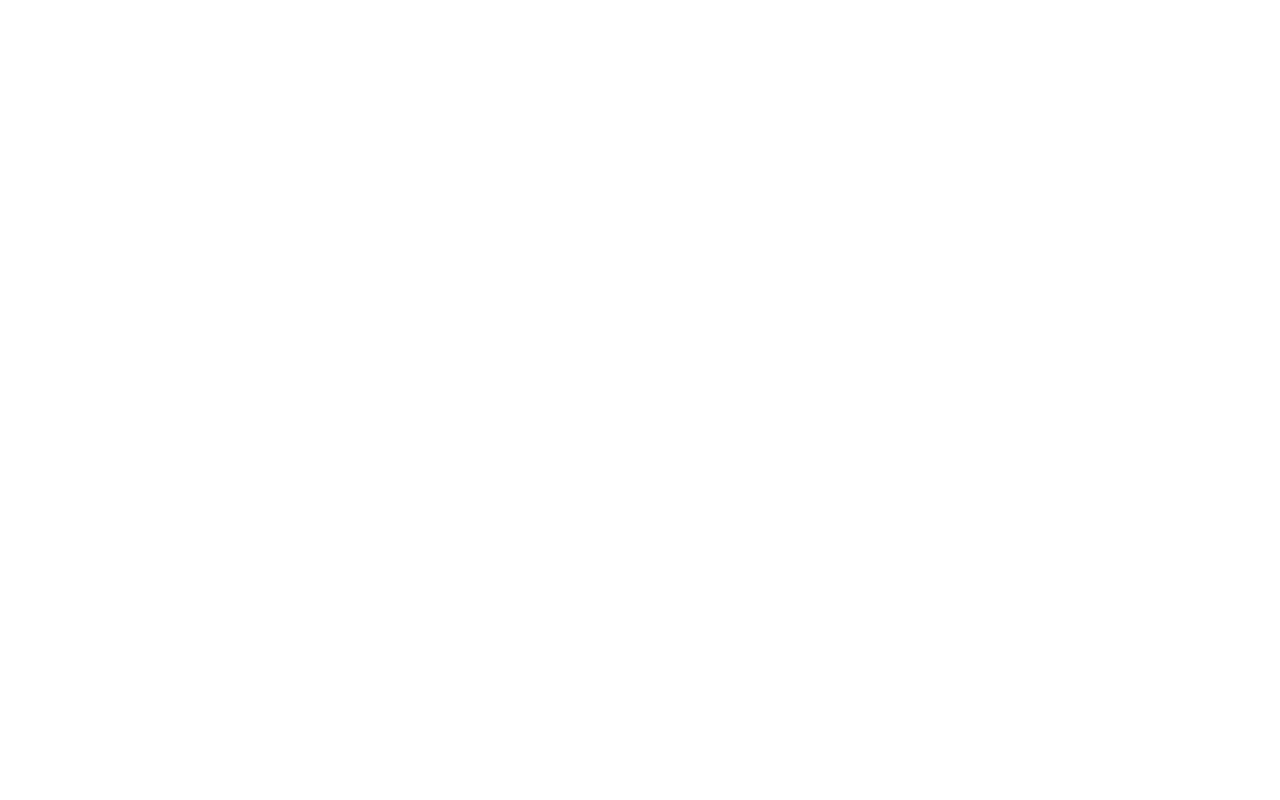
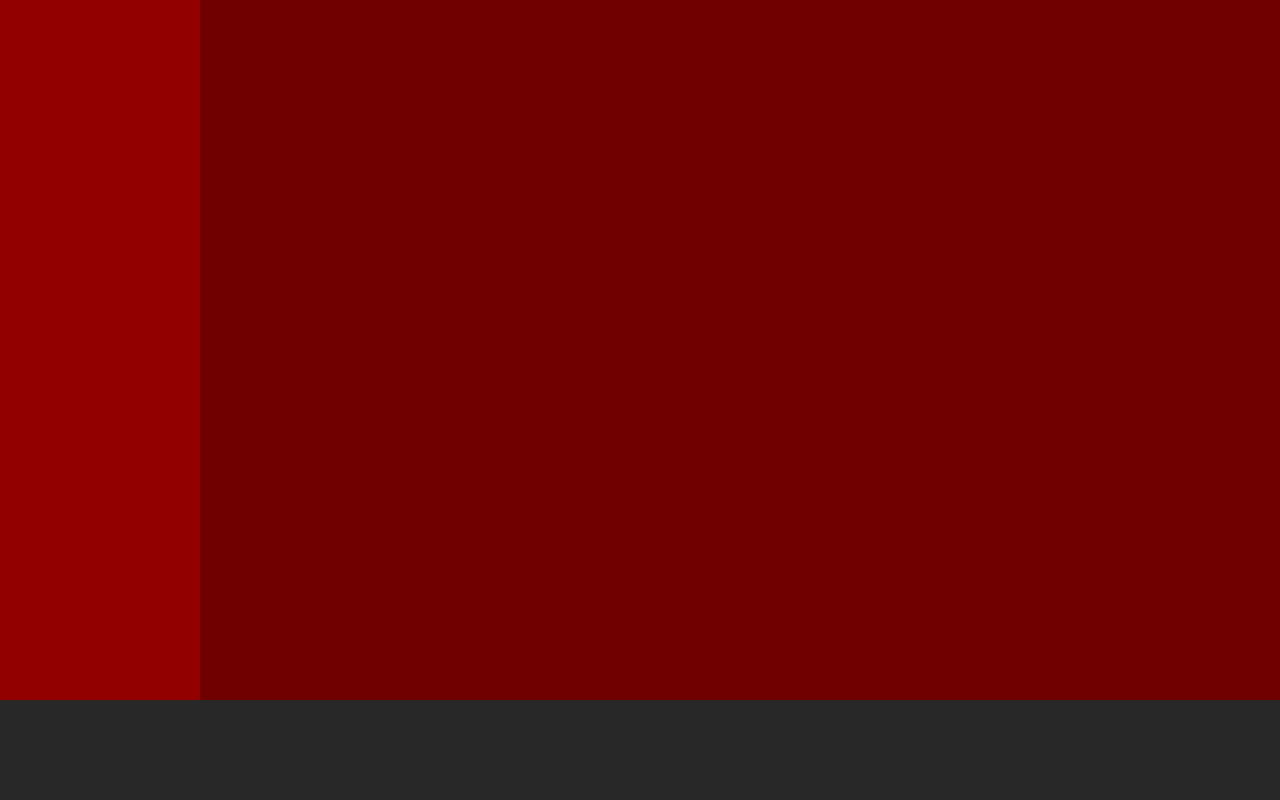
Before and after one commit to post-coder/spotify-correzione, a plain HTML site: page index.html in a window 1280 px wide. Drawn offline with Linux system fonts and the light colour scheme.

Commit message:
main layout done

```diff
--- a/css/style.css
+++ b/css/style.css
@@ -3,3 +3,43 @@
   padding: 0;
   box-sizing: border-box;
 }
+
+
+
+#ui {
+  width: 100vw;
+  height: 100vh;
+}
+
+
+/* main layout */
+
+/* main-row */
+.main-row {
+  display: flex;
+  flex-direction: row;
+
+  height: calc(100% - 100px);
+}
+
+
+.main-row header {
+  background-color: #920000;
+  /*  TEST */
+
+  width: 200px;
+}
+
+.main-row main {
+  background-color: #700000;
+  /*  TEST */
+  width: calc(100% - 200px);
+}
+/* /main-row */
+
+footer {
+  background-color: #282828;
+  /* TEST */
+
+  height: 100px;
+}
--- a/index.html
+++ b/index.html
@@ -12,7 +12,21 @@
 
   <div id="ui">
 
+    <div class="main-row">
 
+      <header>
+
+      </header>
+
+      <main>
+
+      </main>
+
+    </div>
+
+    <footer>
+
+    </footer>
 
   </div>
 
```
